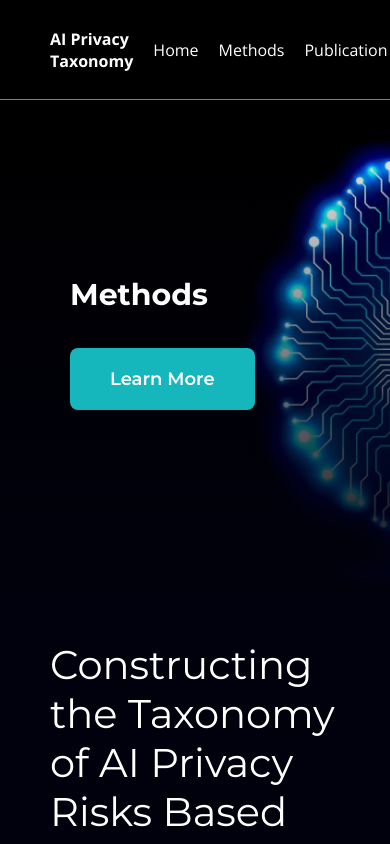
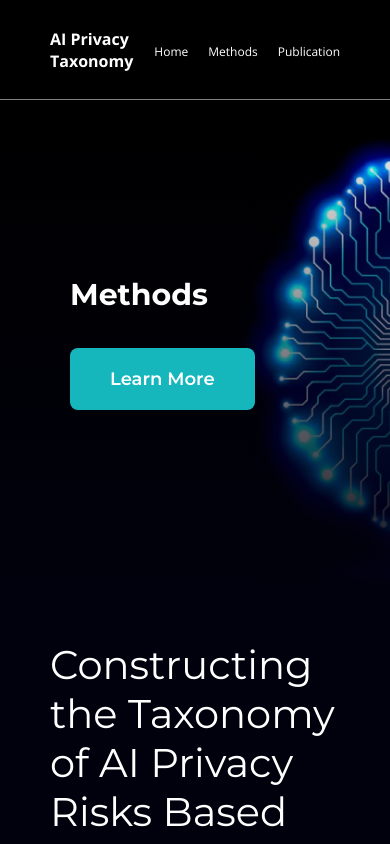
Before and after one commit to hankhplee/aiprivacytaxonomy, a React (Create React App) app: page /#/methods in a window 390 px wide. Shown: the top 844 px of the page. Built offline with nearby package versions, Linux system fonts and the light colour scheme.

Commit message:
nav bar change

```diff
--- a/src/navbar.css
+++ b/src/navbar.css
@@ -36,6 +36,7 @@
     color: white;
     text-decoration: none;
     margin-left: 20px;
+    font-size: 16px;
     font-family: "Open Sans", sans-serif;
     font-optical-sizing: auto;
     font-style: normal;
@@ -66,4 +67,8 @@
       padding-right: 50px;
       padding-left: 50px;
     }
+
+    .link {
+      font-size: 12px;
+    }
   }
--- a/src/publication.css
+++ b/src/publication.css
@@ -130,7 +130,7 @@
 
 @media (max-width: 1200px) {
   .publication-info-paragraph {
-    flex-direction: column; /* Changes to a 1-column grid below 700px */
+    flex-direction: column-reverse; /* Changes to a 1-column grid below 700px */
     padding-left: 50px;
     padding-right: 50px;
     gap: 50px;
```
